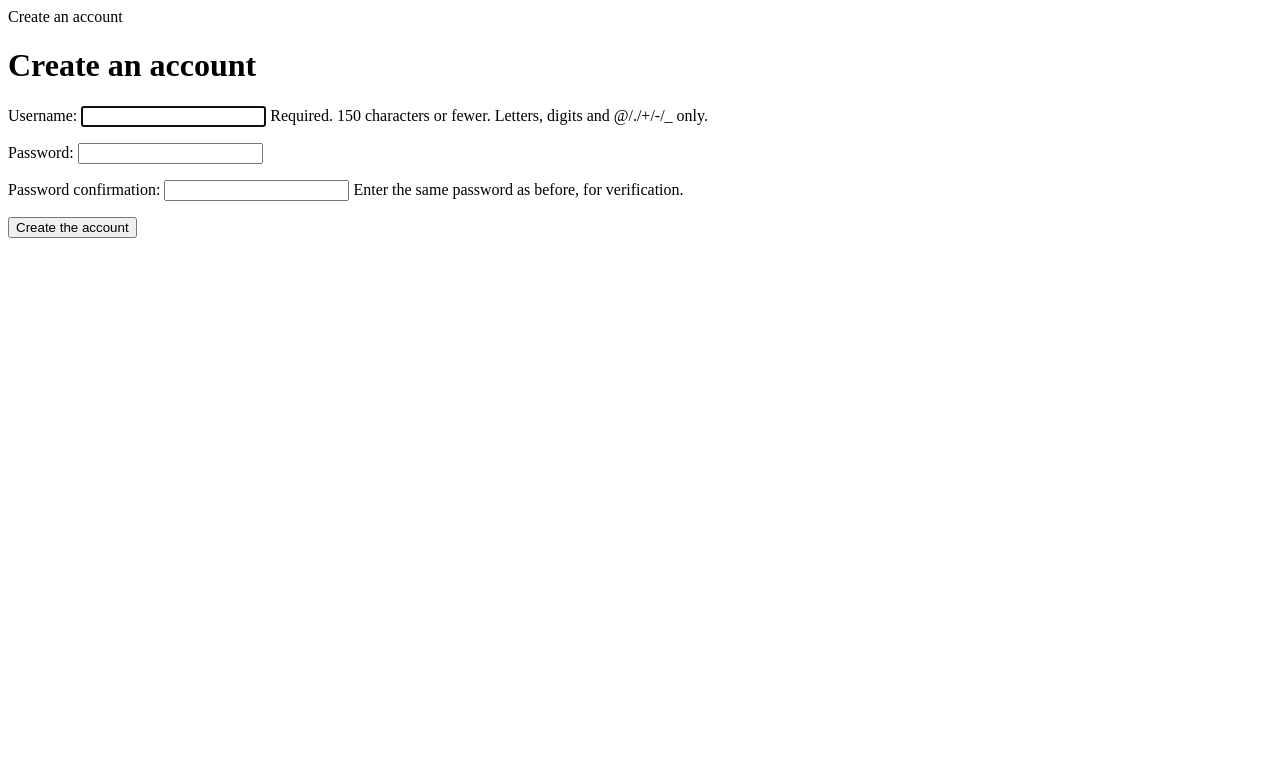
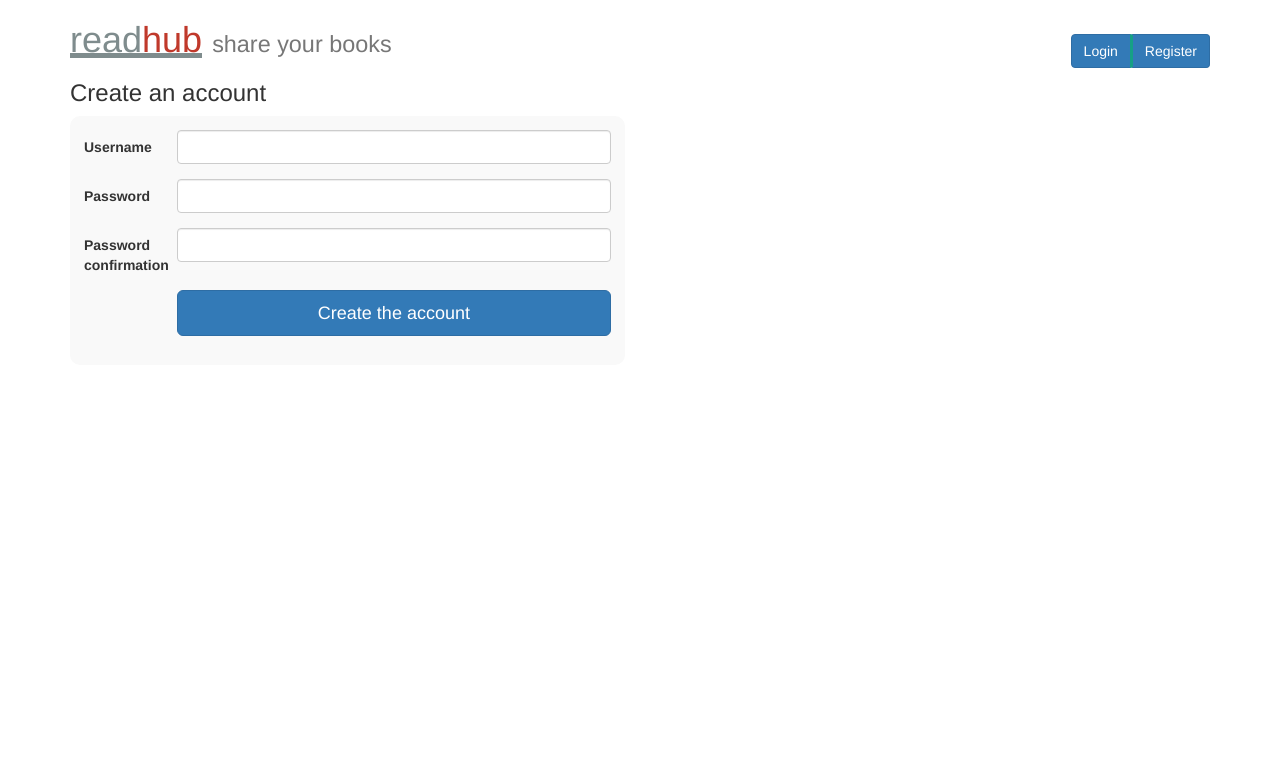
Before and after one commit to chuhlomin/dlib, a Django app: page /register/ in a window 1280 px wide. Shown: the top 783 px of the page. Run offline with Django 3.2, Linux system fonts and the light colour scheme; parts of the project's set-up code (start-up, migrations or seed data) failed here and were passed over; some libraries are stand-ins or nearby versions.

Commit message:
Register page

```diff
--- a/source/css/application.css
+++ b/source/css/application.css
@@ -47,7 +47,7 @@
         border-left: 3px solid #16A085;
     }
 
-    .panel-user span {
+    .panel-user > span {
         font-size: 15px;
         line-height: 1.4;
         padding-left: 15px;
--- a/templates/base_layout.html
+++ b/templates/base_layout.html
@@ -32,7 +32,7 @@
             {% if user.is_anonymous %}
             <div class="btn-group">
                 <a class="btn btn-primary" href="{% url 'django.contrib.auth.views.login' %}?next={{next}}">
-                    <span class="fui-exit"></span>Login
+                    <span class="fui-exit"></span> Login
                 </a>
                 <a class="btn btn-primary" href="/register/?next={{next}}">
                     Register
@@ -40,8 +40,10 @@
             </div>
             {% else %}
             <span class="">Hello, {{user}}.</span>
-            <a class="btn btn-primary" href="{% url 'book_add' %}"><span class="fui-plus"></span>Add book</a>
-            <a class="btn btn-default" href="{% url 'django.contrib.auth.views.logout' %}?next={{next}}">Logout</a>
+            <div class="btn-group">
+                <a class="btn btn-primary" href="{% url 'book_add' %}"><span class="fui-plus"></span> Add book</a>
+                <a class="btn btn-default" href="{% url 'django.contrib.auth.views.logout' %}?next={{next}}"> Logout</a>
+            </div>
             {% endif %}
         </div>
     </div>
--- a/templates/book.html
+++ b/templates/book.html
@@ -14,7 +14,7 @@
             <p><a href="/takeit/{{book.id}}" class="btn {% if book.borrowed_by %}disabled{% else %}btn-primary{% endif %}">Take it</a></p>
             {%if book.borrowed_by%}
             <div class="alert alert-borrower" role="alert">
-                Too bad for you! This book was borrowed by <span class="fui-user"></span>{{book.borrowed_by}} on {{book.borrowed_on}}.<br>
+                This book was borrowed by <span class="fui-user"></span>{{book.borrowed_by}} on {{book.borrowed_on}}.<br>
                 Estimated date of return is {{book.to_be_returned_on}}
             </div>
             {%endif%}
--- a/templates/register.html
+++ b/templates/register.html
@@ -1,10 +1,38 @@
+{% extends "base_layout.html" %}
+
 {% block title %}Create an account{% endblock %}
 
 {% block content %}
-  <h1>Create an account</h1>
+<div class="row">
+    <div class="col-xs-6">
+        <form class="form-horizontal form-login form-monolite" role="form" action="" method="post">
+            {% csrf_token %}
 
-  <form action="" method="post">{% csrf_token %}
-      {{ form.as_p }}
-      <input type="submit" value="Create the account">
-  </form>
+            {% for field in form %}
+
+            <div class="form-group">
+
+                {{ field.errors }}
+                <label for="{{ field.id_for_label }}" class="col-sm-2 control-label">{{ field.label }}</label>
+
+                <div class="col-sm-10">
+                    <input name="{{ field.name }}"
+                           type="{% ifequal field.name.0 'p' %}password{% else %}text{% endifequal %}"
+                           class="form-control"
+                           value="{% if field.value %}{{ field.value }}{% endif %}"
+                           id="{{ field.id_for_label }}">
+                </div>
+            </div>
+
+            {% endfor %}
+
+            <div class="form-group">
+                <div class="col-sm-2"></div>
+                <div class="col-sm-10">
+                    <input type="submit" class="btn btn-primary btn-lg btn-block" value="Create the account">
+                </div>
+            </div>
+        </form>
+    </div>
+</div>
 {% endblock %}
```
